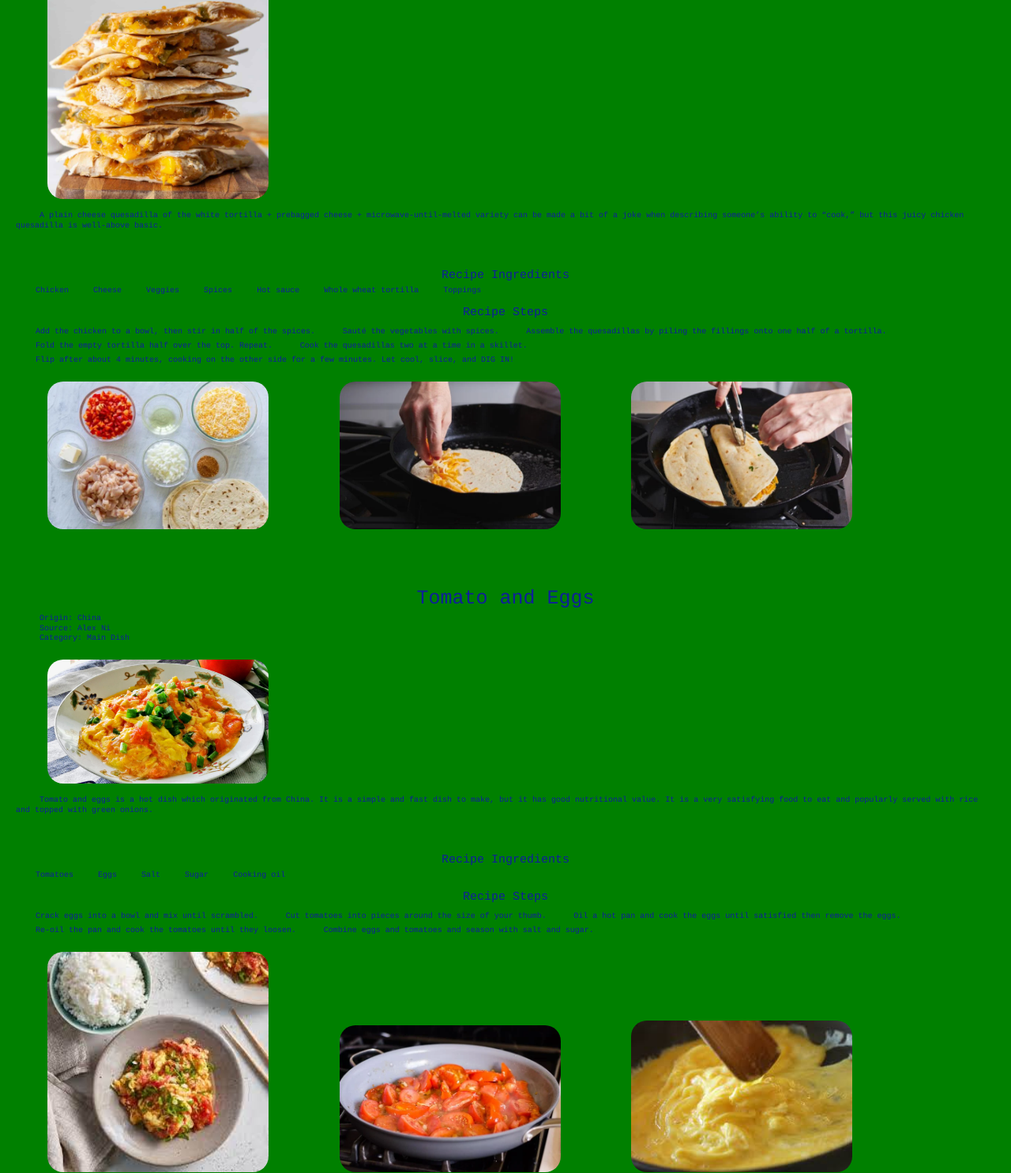
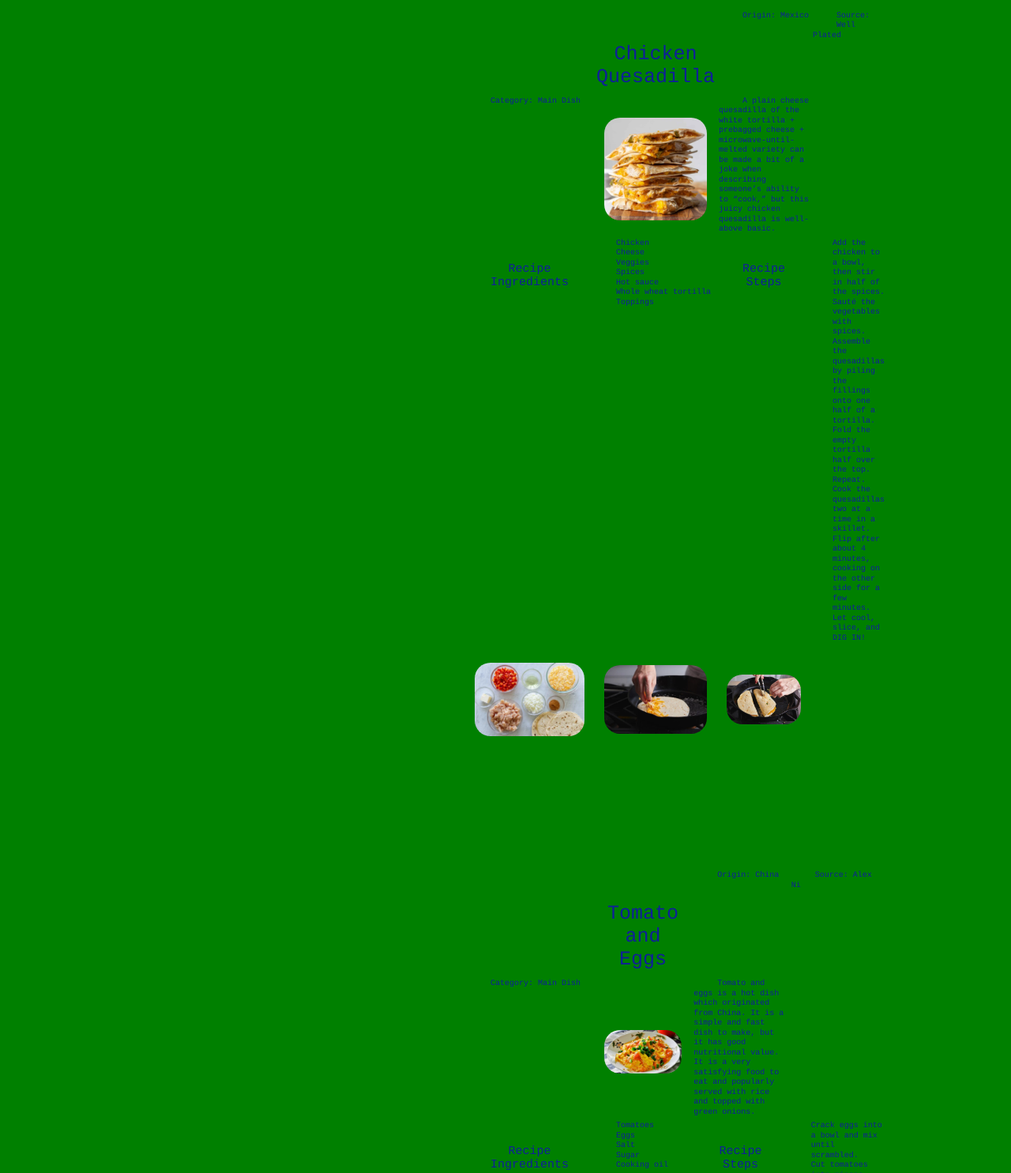
Before and after one commit to haralampo/mobile-view, a plain HTML site: page recipe.html in a window 1280 px wide. Shown: the part 1315-2800 px from the top of the page at 79% size. Drawn offline with Linux system fonts and the light colour scheme.

Commit message:
Add files via upload

```diff
--- a/recipe.html
+++ b/recipe.html
@@ -9,7 +9,7 @@
     <title>Document</title>
 </head>
 
-<body class="grid">
+<body class="flex">
     <a class="main" href = "">Skip to Main Content</a>
     <nav>
         <ul>
@@ -22,7 +22,7 @@
         <h1>Recipes</h1>
     </header>
     <main>
-        <div class="grid">
+        <div class="flex">
             <h2>Shrimp Scampi</h2>
             <p>Origin: Italy</p>
             <p>Source: <a href="https://cooking.nytimes.com/recipes/9101-classic-shrimp-scampi">NYT Cooking</a></p>
@@ -58,7 +58,7 @@
             <!-- Phillip Ripsam-Walsh -->
         </div>
 
-        <div class="grid">
+        <div class="flex">
             <br>
             <h2>Chicken Quesadilla</h2>
             <p>Origin: Mexico</p>
@@ -93,7 +93,7 @@
             <!-- Serena Shen -->
         </div>
 
-        <div class="grid">
+        <div class="flex">
             <br>
             <h2>Tomato and Eggs</h2>
             <p>Origin: China</p>
```
Also changed, not shown: travel.html (+7 -7 lines).
